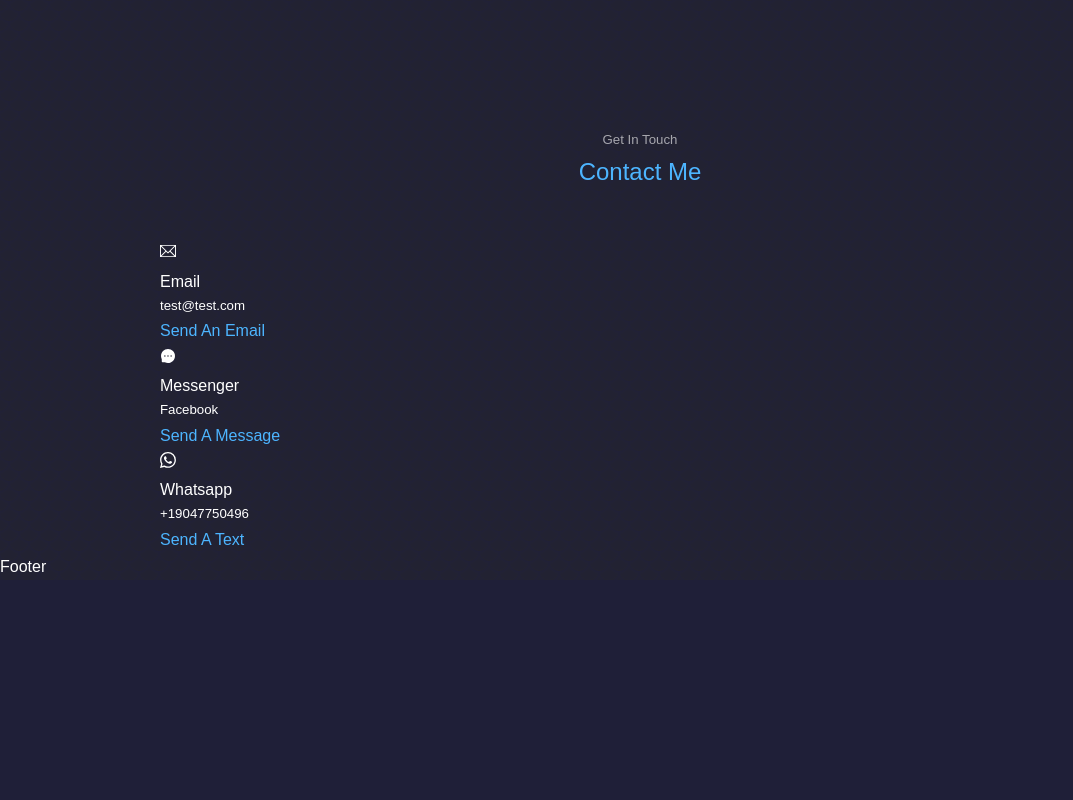
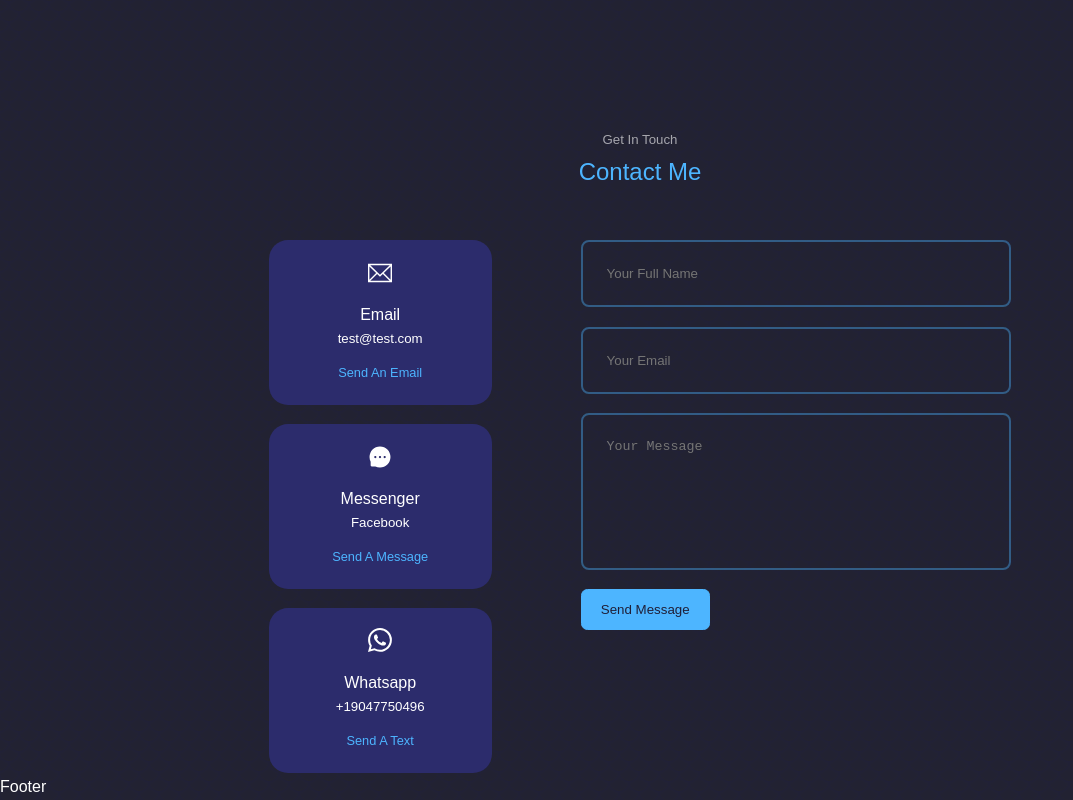
Before and after one commit to crystal-coding-time/laughing-red-journey, a React (Create React App) app: page / in a window 1280 px wide. Shown: the part 4909-5709 px from the top of the page, without its empty margins (0-1073 px from the left). Before the commit the page ends 5489 px from the top, so only its background shows below. Built offline with nearby package versions, Linux system fonts and the light colour scheme; a web font is replaced by a local one.

Commit message:
added CSS styling

```diff
--- a/src/components/contact/Contact.jsx
+++ b/src/components/contact/Contact.jsx
@@ -13,26 +13,31 @@
       <div className="container contact__container">
         <div className="contact__options">
           <article className="contact__option">
-            <TfiEmail />
+            <TfiEmail className='contact__option-icon'/>
             <h4>Email</h4>
             <h5>test@test.com</h5>
             <a href="mailto:test@test.com">Send An Email</a>
           </article>
           <article className="contact__option">
-            <AiFillMessage />
+            <AiFillMessage className='contact__option-icon'/>
             <h4>Messenger</h4>
             <h5>Facebook</h5>
             <a href="https://m.me/eliterkeurst" target='_blank'>Send A Message</a>
           </article>
           <article className="contact__option">
-            <BsWhatsapp />
+            <BsWhatsapp className='contact__option-icon'/>
             <h4>Whatsapp</h4>
             <h5>+19047750496</h5>
-            <a href="https://api.whatsapp.com/send?phone=+19047750496">Send A Text</a>
+            <a href="https://api.whatsapp.com/send?phone=+19047750496" target='_blank'>Send A Text</a>
           </article>
         </div>
         {/* End Of Contact Options */}
-        <form action=""></form>
+        <form action="">
+          <input type="text" name='name' placeholder='Your Full Name' required/>
+          <input type="email" name='email' placeholder='Your Email' required/>
+          <textarea name="message" rows="7" placeholder='Your Message' required></textarea>
+          <button type='submit' className='btn btn-primary'>Send Message</button>
+        </form>
       </div>
     </section>
   )
--- a/src/components/contact/contact.css
+++ b/src/components/contact/contact.css
@@ -0,0 +1,71 @@
+.container.contact__container {
+    width: 58%;
+    display: grid;
+    grid-template-columns: 30% 58%;
+    gap: 12%;
+}
+
+.contact__options {
+    display: flex;
+    flex-direction: column;
+    gap: 1.2rem;
+}
+
+.contact__option {
+    background: var(--color-bg-variant);
+    padding: 1.2rem;
+    border-radius: 1.2rem;
+    text-align: center;
+    border: 1px solid transparent;
+    transition: var(--transition);
+}
+
+.contact__option:hover {
+    background-color: transparent;
+    border-color: var(--color-primary-variant);
+}
+
+.contact__option-icon {
+    font-size: 1.5rem;
+    margin-bottom: 0.5rem;
+}
+
+.contact__option a {
+    margin-top: 0.7rem;
+    display: inline-block;
+    font-size: 0.8rem;
+}
+
+/* Below targets the contact form */
+
+form {
+    display: flex;
+    flex-direction: column;
+    gap: 1.2rem;
+}
+
+input, textarea {
+    width: 100%;
+    padding: 1.5rem;
+    border-radius: 0.5rem;
+    background: transparent;
+    border: 2px solid var(--color-primary-variant);
+    resize: none;
+    color: var(--color-white);
+}
+
+/* Media Queries For Small Devices */
+
+@media screen and (max-width: 600px) {
+    .container.contact__container {
+        width: var(--container-width-sm);
+    }
+}
+/* Media Queries For Medium Devices */
+
+@media screen and (max-width: 1024px) {
+   .container.contact__container {
+       grid-template-columns: 1fr;
+       gap: 2rem;
+   }
+}
```
